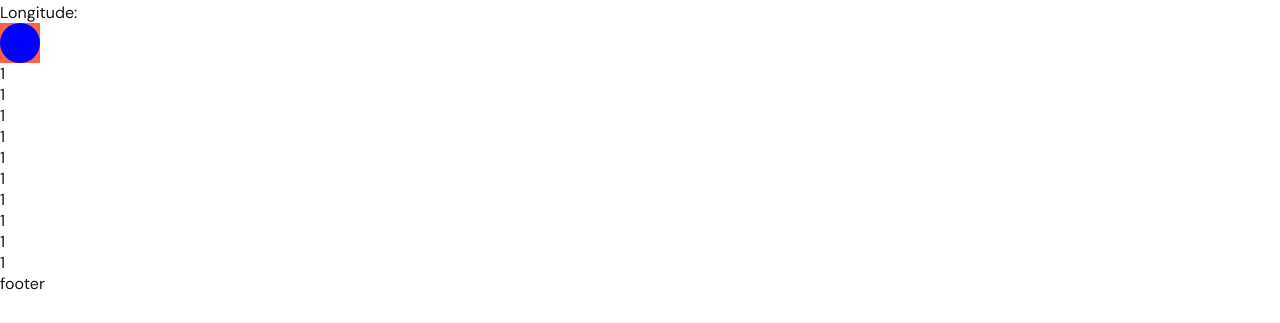
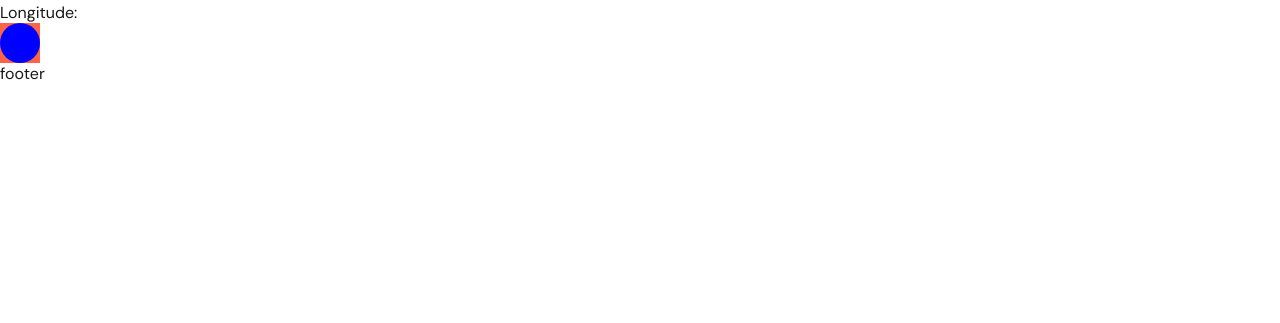
Before and after one commit to ministrov/shoppe-ecommerce-next, a Next.js app: page / in a window 1280 px wide. Shown: the part 191-514 px from the top of the page. Built offline with nearby package versions, Linux system fonts and the light colour scheme; no server answers.

Commit message:
fix - Clean up from a console log and comments

```diff
--- a/app/(site)/page.tsx
+++ b/app/(site)/page.tsx
@@ -4,8 +4,6 @@ import Circle from '@/components/circle/Circle';
 import styles from './page.module.css';
 
 export default function Home() {
-  const my_little_array = new Array(10).fill('1');
-  console.log(my_little_array);
   return (
     <div className={styles.page}>
       <Profile name={'Anton'} text={'Hello World!'} />
@@ -13,12 +11,6 @@ export default function Home() {
       <GeolocationContainer/>
 
       <Circle x={20} y={20} radius={20} fill={'blue'}/>
-
-      <ul>
-        {my_little_array.map((item, i) => (
-          <li key={i + 1}>{item}</li>
-        ))}
-      </ul>
     </div>
   );
 }
```
